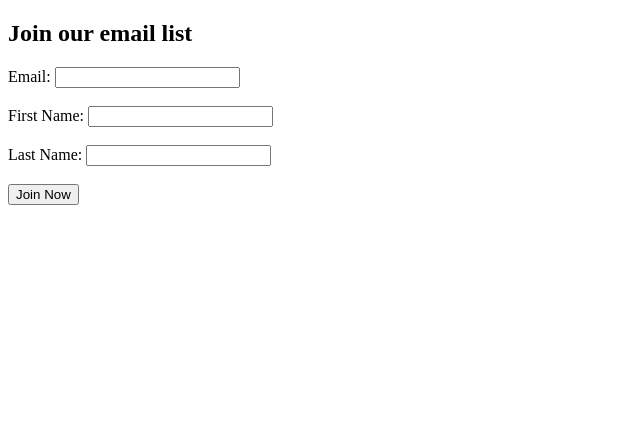
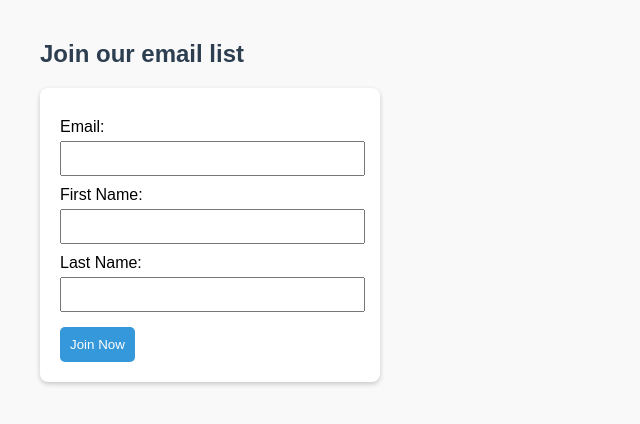
Before and after one commit to VietHoa2609/BT2, a plain HTML site: page index.html in a window 1280 px wide. Shown: the whole page, without its empty margins (0-640 px from the left). Drawn offline with Linux system fonts and the light colour scheme.

Commit message:
Update index.html

```diff
--- a/index.html
+++ b/index.html
@@ -2,19 +2,57 @@
 <html lang="en">
 <head>
     <meta charset="UTF-8">
-  <title>Join Email List</title>
+    <title>Join our Email List</title>
+    <style>
+        body {
+            font-family: Arial, sans-serif;
+            margin: 40px;
+            background-color: #f9f9f9;
+        }
+        h2 {
+            color: #2c3e50;
+        }
+        form {
+            background: #fff;
+            padding: 20px;
+            border-radius: 8px;
+            box-shadow: 0 2px 5px rgba(0,0,0,0.2);
+            width: 300px;
+        }
+        label {
+            display: block;
+            margin-top: 10px;
+        }
+        input {
+            width: 95%;
+            padding: 8px;
+            margin-top: 5px;
+        }
+        button {
+            margin-top: 15px;
+            padding: 10px;
+            background-color: #3498db;
+            border: none;
+            color: white;
+            border-radius: 5px;
+            cursor: pointer;
+        }
+        button:hover {
+            background-color: #2980b9;
+        }
+    </style>
 </head>
 <body>
     <h2>Join our email list</h2>
-  <form id="emailForm" action="result.html" method="GET">
+    <form action="thanks.html" method="get">
         <label>Email:</label>
-    <input type="email" name="email" required><br><br>
+        <input type="email" name="email" required>
 
         <label>First Name:</label>
-    <input type="text" name="firstName" required><br><br>
+        <input type="text" name="firstName" required>
 
         <label>Last Name:</label>
-    <input type="text" name="lastName" required><br><br>
+        <input type="text" name="lastName" required>
 
         <button type="submit">Join Now</button>
     </form>
```
Lines whose indentation alone changed are shown as unchanged.
